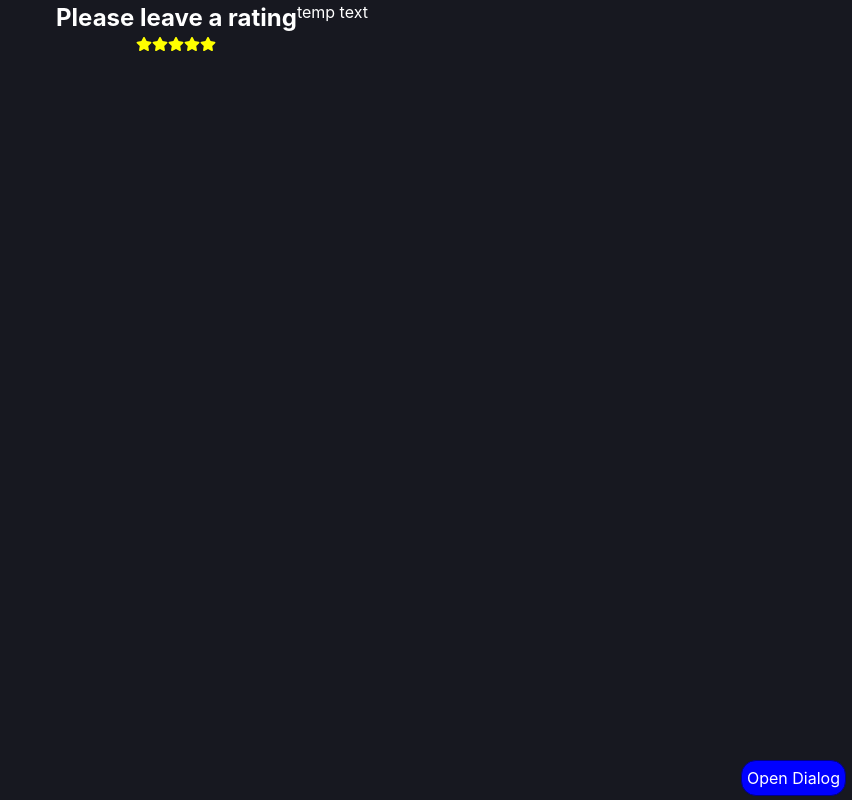
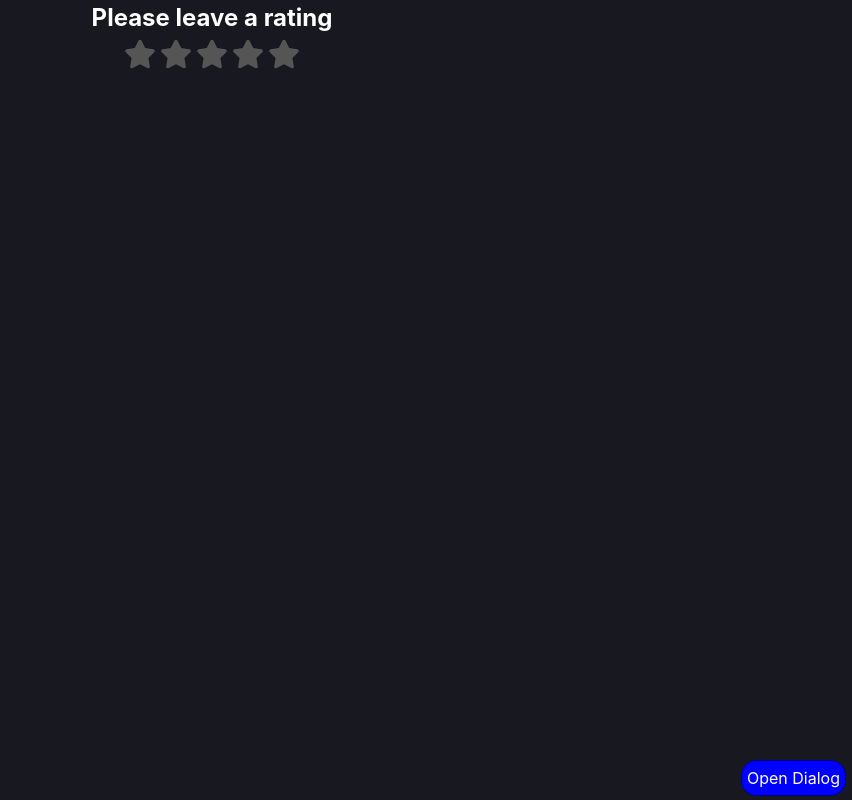
Before and after one commit to Gamewarrior1andBowser/assignment2_rone, a React (Create React App) app: page / in a window 1280 px wide. Shown: the whole page, without its empty margins (428-1280 px from the left). Built offline with nearby package versions, Linux system fonts and the light colour scheme.

Commit message:
Fully fixed Star.js and StarRating.js after getting insparaion from the Quiz-app excercise

```diff
--- a/src/App.js
+++ b/src/App.js
@@ -6,7 +6,7 @@ function App() {
     <>
       <main className='container flex'>
         <StarRating/>
-        <Dialog popup={true}/>
+        {/*<Dialog popup={true}/>*/}
       </main>
       <Dialog popup={false}/>
     </>
--- a/src/components/Star.js
+++ b/src/components/Star.js
@@ -1,16 +1,15 @@
 import {FaStar} from "react-icons/fa";
 
 function Star(props) {
-  let test = props.isLit;
-  if (test) {
-    return (
-      <p className="FaStar yellow" onClick={props.light}><FaStar/></p>
-    );
-  } else {
-    return (
-      <p className="FaStar" onClick={props.light}><FaStar/></p>
-    );
+  const click = () => {
+    props.setRating(props.id);
+    props.text();
   }
+
+
+  return (
+    <p className={props.id <= props.rating ? "FaStar yellow" : "FaStar"} onClick={click}><FaStar/></p>
+  );
 }
 
 export default Star;
--- a/src/components/StarRating.js
+++ b/src/components/StarRating.js
@@ -1,39 +1,32 @@
-import { useState, useEffect } from "react";
+import { useState } from "react";
 import Star from "./Star";
 
-function text(rating) {
-  switch(rating) {
+function StarRating() {
+  const stars = [{id: 1}, {id: 2},
+  {id: 3}, {id: 4}, {id: 5}];
+  const[rating, setRating] = useState(0);
+
+  const text = () => {
+    switch(rating) {
     case 1: return "Utter garbage";
     case 2: return "Kinda Bad";
     case 3: return "Sorta Decent";
     case 4: return "Kinda Good";
     case 5: return "Very great";
     default: return "Please leave a rating";
+  }}
+
+  const light = () => {
+    text();
   }
-}
-
-function StarRating() {
-  const stars = [{id: 1}, {id: 2},
-  {id: 3}, {id: 4}, {id: 5}];
-  const[rating, setRating] = useState(0);
-
-  const isLit = () => {
-    return this.id <= rating ? true: false;
-  }
-  const light = () => {
-    setRating(this.id);
-  }
-
-  useEffect(() => {
-    text(rating);
-  })
 
   return (
     <section className="rating">
       <h2>{text(rating)}</h2>
       <div className="flex">
         {stars.map((star) => (
-        <Star id={star.id} isLit={isLit} light={light}/>
+        <Star id={star.id} setRating={setRating}
+        rating={rating} text={text}/>
       ))}
       </div>
     </section>
--- a/src/css/index.css
+++ b/src/css/index.css
@@ -25,6 +25,8 @@ footer {
 
 .FaStar {
   color: #555;
+  margin: 2px;
+  font-size: 32px;
   cursor: pointer;
 }
 
```
